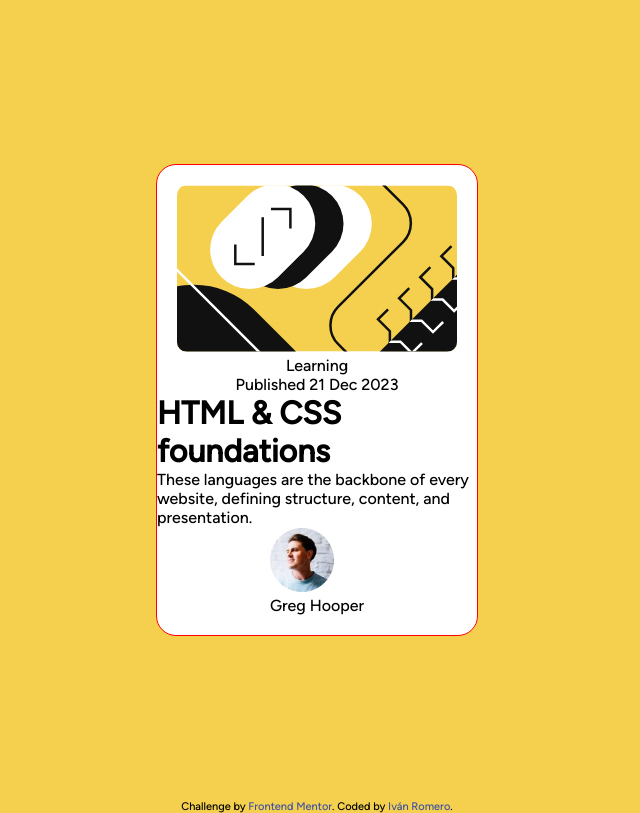
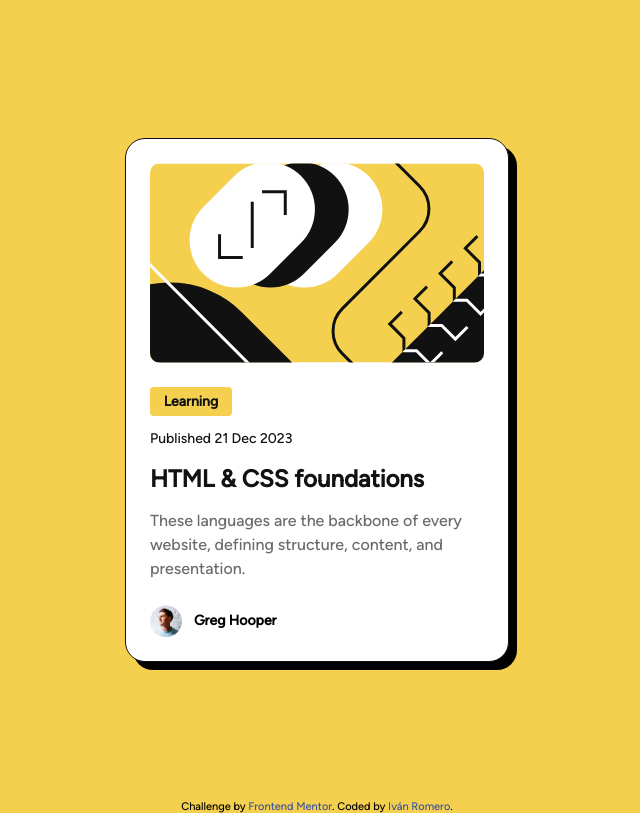
Before and after one commit to IvanRL-11/Blog-preview-card, a plain HTML site: page index.html in a window 1280 px wide. Shown: the whole page, without its empty margins (323-963 px from the left). Drawn offline with Linux system fonts and the light colour scheme.

Commit message:
Final estilos

```diff
--- a/index.html
+++ b/index.html
@@ -15,14 +15,16 @@
   <main>
     <div class="card">
       <div class="container">
-          <img src="assets/images/illustration-article.svg" alt="Ilustración del articulo de HTML y CSS">
-        <p>Learning</p>
-        <p>Published 21 Dec 2023</p>
-        <h1 class="title">HTML & CSS foundations</h1>
-        <p>These languages are the backbone of every website, defining structure, content, and presentation.</p>
+        <img src="assets/images/illustration-article.svg" alt="Ilustración del articulo de HTML y CSS">
+        <div class="text">
+          <p class="btn">Learning</p>
+          <p class="date">Published 21 Dec 2023</p>
+          <h1 class="title">HTML & CSS foundations</h1>
+          <p class="info">These languages are the backbone of every website, defining structure, content, and presentation.</p>
+        </div>
         <div class="author">
           <img src="assets/images/image-avatar.webp" alt="Foto de Greg Hooper">
-          <p class="author">Greg Hooper</p>
+          <p class="author-name">Greg Hooper</p>
         </div>
       </div>
     </div>
--- a/style.css
+++ b/style.css
@@ -1,7 +1,7 @@
 @font-face{
     font-family: 'Figtree';
-    src: url(assets/fonts/static/Figtree-Medium.ttf);
-    /* src: url(assets/fonts/static/Figtree-ExtraBold.ttf); */
+    src: url(assets/fonts/static/Figtree-Medium.ttf),
+        url(assets/fonts/static/Figtree-ExtraBold.ttf);
 }
 
 :root {
@@ -20,6 +20,7 @@
 	text-decoration: none;
 	border: none;
 	outline: none;
+    box-sizing: border-box;
 }
 
 body {
@@ -44,15 +45,87 @@ body {
 }
 
 .container{
+    display: flex;
+    flex-direction: column;
+    align-items: flex-start;
     background-color: var(--white);
-    max-width: 320px;
+    max-width: 384px;
+    padding: 24px;
+    gap: 24px;
     border-radius: 20px;
-    justify-items: center;
-    padding: 20px 0;
-    border: thin solid red;
+    border: thin solid var(--gray-950);
+    box-shadow: 8px 8px #000;
 }
 
 .container img {
-    max-width: 280px;
+    max-width: 100%;
+    height: auto;
     border-radius: 10px;
 }
+
+.text{
+    display: flex;
+    flex-direction: column;
+    gap: 12px;
+    color: var(--gray-950);
+}
+
+.btn{
+    max-width: 82px;
+    height: 29px;
+    background-color: var(--yellow);
+    border-radius: 4px;
+    display: flex;
+    justify-content: center;
+    align-items: center;
+    font-size: 14px;
+    font-weight: 800;
+    line-height: 150%;
+}
+
+.date{
+    font-size: 14px;
+    line-height: 150%;
+}
+
+.title{
+    font-size: 24px;
+    font-weight: 800;
+    line-height: 150%;
+}
+
+.title:hover, .title:active{
+    color: var(--yellow);
+    cursor: pointer;
+}
+
+.info{
+    font-size: 16px;
+    line-height: 150%;
+    color: var(--gray-500);
+}
+
+.author {
+    display: flex;
+    align-items: center;
+    gap: 12px;
+}
+
+.author img {
+    max-width: 32px;
+}
+
+.author-name{
+    font-size: 14px;
+    font-weight: 800;
+}
+
+@media (max-width: 576px) {
+    .container {
+       width: 90%;
+   }
+
+   img {
+       width: 100%;
+   }
+}
```
